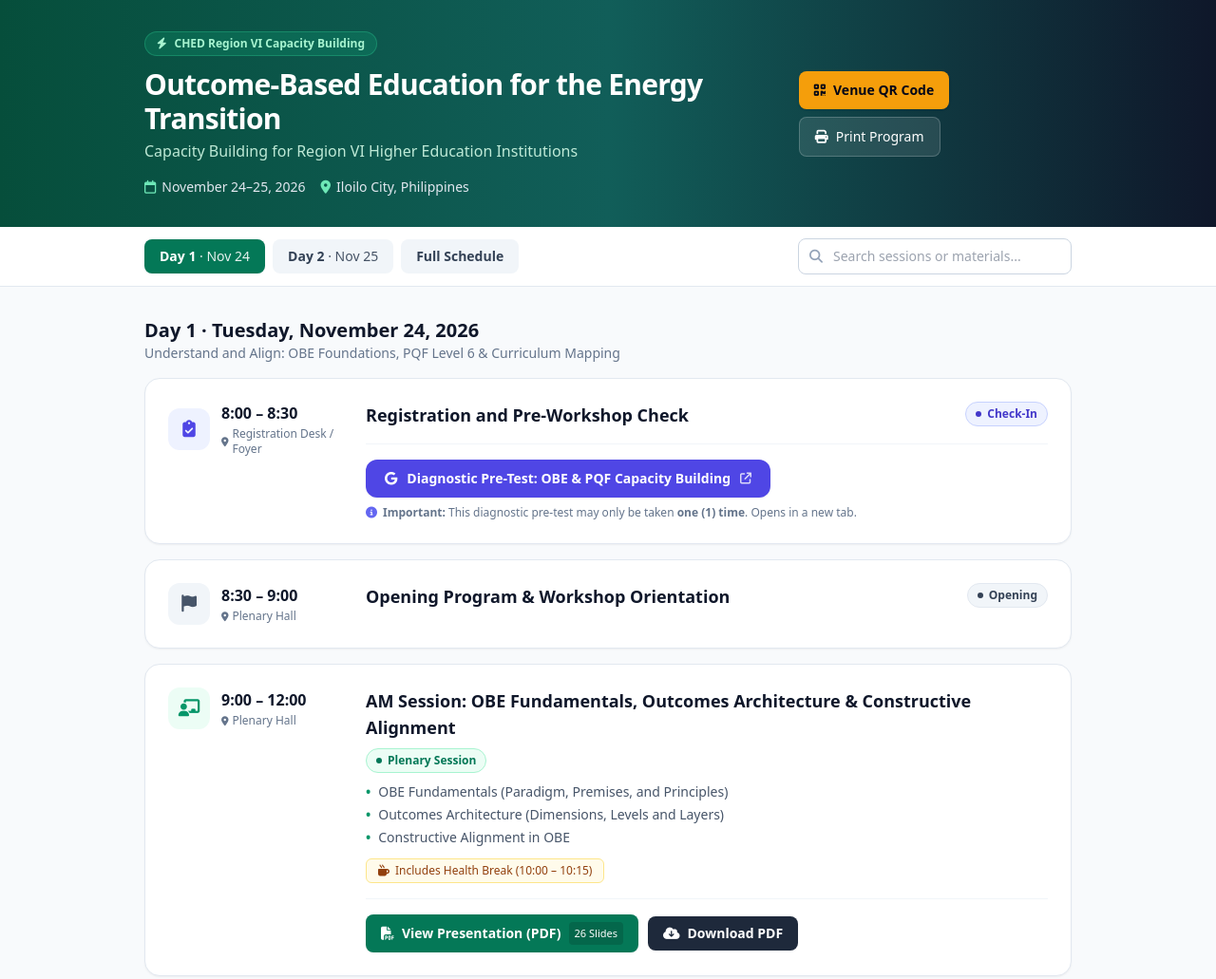
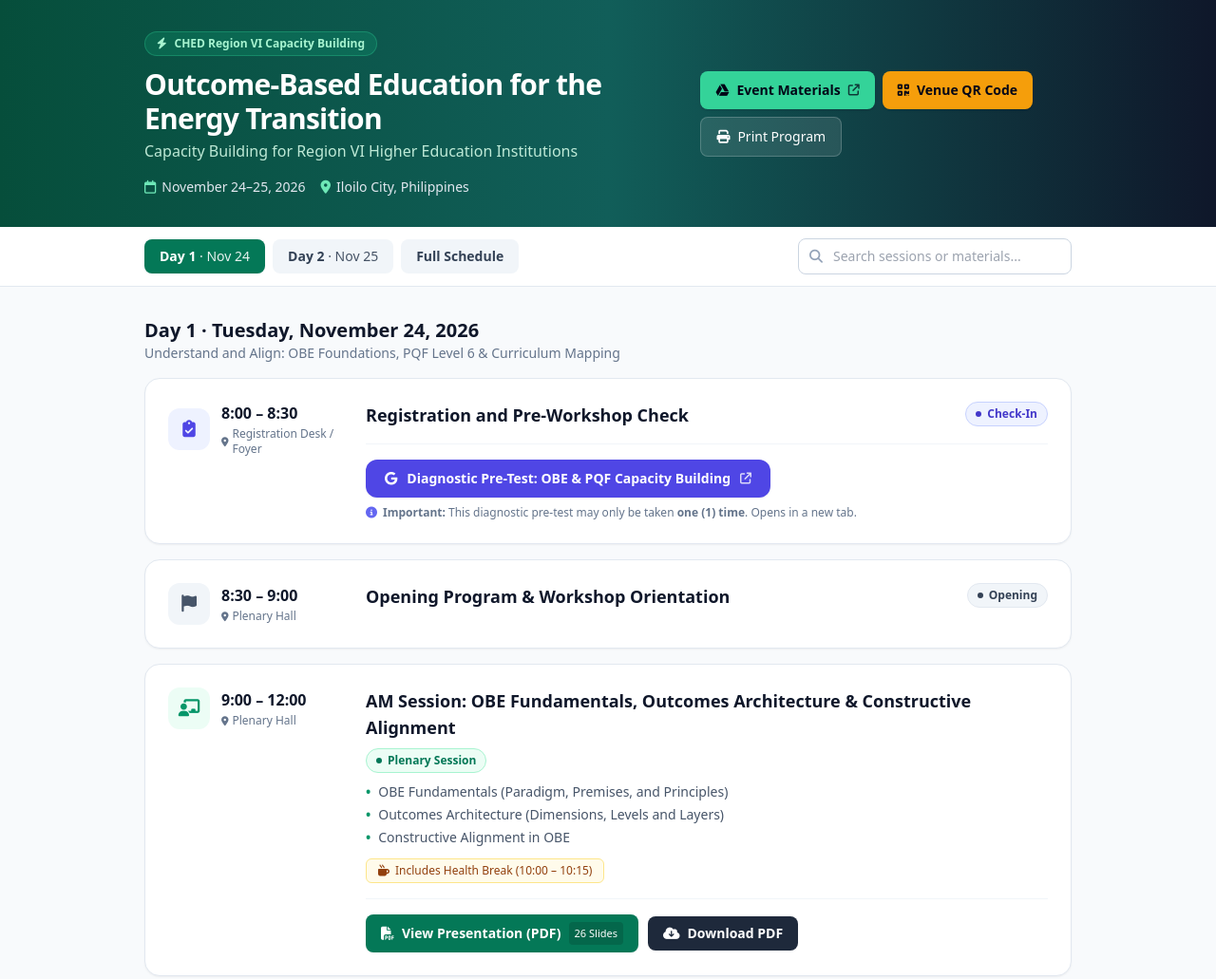
Before and after one commit to bcofalia/CHED-OPSD-OBE-Capacity-Building, a plain HTML site: page index.html in a window 1280 px wide. Shown: the top 1031 px of the page at 95% size. Drawn offline with nearby package versions, Linux system fonts and the light colour scheme.

Commit message:
Update event materials link and description
Updated the text to reflect changes in event materials and added a link to access them.

```diff
--- a/index.html
+++ b/index.html
@@ -38,6 +38,10 @@
           </div>
         </div>
         <div class="flex flex-wrap gap-2 no-print">
+          <a href="https://drive.google.com/drive/folders/1lYrGD7Xfh4N5hgTccpmWf08E8cQxNEcx?usp=drive_link" target="_blank" rel="noopener noreferrer" class="inline-flex items-center gap-2 px-4 py-2.5 rounded-lg bg-emerald-400 hover:bg-emerald-300 text-slate-950 font-semibold text-sm shadow transition">
+            <i class="fa-brands fa-google-drive"></i> Event Materials
+            <i class="fa-solid fa-arrow-up-right-from-square text-xs opacity-75"></i>
+          </a>
           <button onclick="openQrModal()" class="inline-flex items-center gap-2 px-4 py-2.5 rounded-lg bg-amber-500 hover:bg-amber-400 text-slate-950 font-semibold text-sm shadow transition cursor-pointer">
             <i class="fa-solid fa-qrcode"></i> Venue QR Code
           </button>
@@ -107,7 +111,7 @@
         <i class="fa-solid fa-qrcode"></i> Participant Access
       </span>
       <h3 class="text-xl font-bold text-slate-900">Scan to Open Workshop Program</h3>
-      <p class="text-sm text-slate-600 mt-1">Access the schedule, Pre-Test, slides, workshop templates, and submissions.</p>
+      <p class="text-sm text-slate-600 mt-1">Access the schedule, event materials, Pre-Test, slides, templates, and submissions.</p>
       <div class="my-6 flex justify-center">
         <div id="qrCodeBox" class="p-4 bg-white border-2 border-slate-200 rounded-xl shadow-inner inline-block"></div>
       </div>
```
